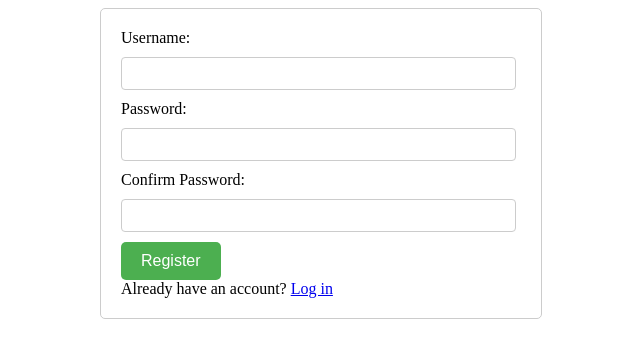
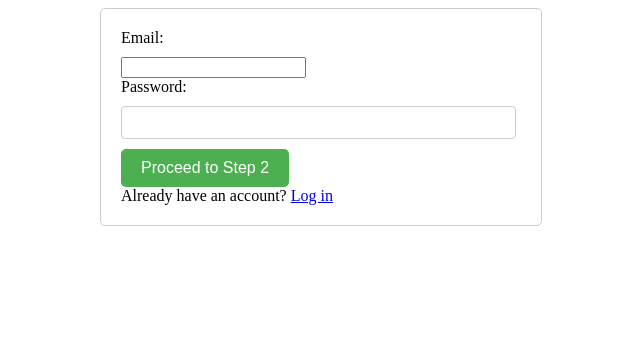
Before and after one commit to WRITAM96/micro-blog, a PHP site: page /register.php in a window 1280 px wide. Shown: the top 358 px of the page, without its empty margins (319-959 px from the left). Run offline with PHP 8.4, Linux system fonts and the light colour scheme.

Commit message:
#modified register.php

```diff
--- a/register.php
+++ b/register.php
@@ -8,29 +8,57 @@
         exit;
     }
 
-    // Check if the registration form has been submitted
-    if (isset($_POST['register'])) {
+    // Step 1: Get email and password from the user
+    if (isset($_POST['step1_submit'])) {
         // Include the database connection file
         require_once('connection.php');
 
         // Get the form data
-        $username = mysqli_real_escape_string($conn, trim($_POST['username']));
+        $email = mysqli_real_escape_string($conn, trim($_POST['email']));
         $password = mysqli_real_escape_string($conn, trim($_POST['password']));
-        $confirm_password = mysqli_real_escape_string($conn, trim($_POST['confirm_password']));
 
-        // Check if the password and confirm password match
-        if ($password != $confirm_password) {
-            $error = 'Password and confirm password do not match';
+        // Generate and send OTP to user's email
+        // Code to send OTP goes here
+
+        // Store the email and password in session variables
+        $_SESSION['register_email'] = $email;
+        $_SESSION['register_password'] = $password;
+
+        // Proceed to step 2: OTP verification
+        header('Location: verify_otp.php');
+        exit;
+
+        // Close the database connection
+        mysqli_close($conn);
+    }
+
+    // Step 2: Verify OTP and create the user account
+    if (isset($_POST['step2_submit'])) {
+        // Include the database connection file
+        require_once('connection.php');
+
+        // Get the form data
+        $otp = mysqli_real_escape_string($conn, trim($_POST['otp']));
+
+        // Validate the OTP
+        // Code to validate OTP goes here
+
+        if ($otp !== '123456') {
+            $error = 'Invalid OTP';
         } else {
-            // Check if the username already exists in the database
-            $query = "SELECT id FROM users WHERE username='$username'";
+            // Get email and password from session variables
+            $email = $_SESSION['register_email'];
+            $password = $_SESSION['register_password'];
+
+            // Check if the email already exists in the database
+            $query = "SELECT id FROM users WHERE email='$email'";
             $result = mysqli_query($conn, $query);
 
             if (mysqli_num_rows($result) > 0) {
-                $error = 'Username already exists';
+                $error = 'Email already exists';
             } else {
                 // Insert the new user into the database
-                $query = "INSERT INTO users (id, username, password, is_admin) VALUES (".substr(bin2hex(md5($password.$username)),0,5).", '$username', '$password', false)";
+                $query = "INSERT INTO users (email, password) VALUES ('$email', '$password')";
                 mysqli_query($conn, $query);
 
                 // Get the ID of the new user
@@ -39,8 +67,9 @@
                 // Set the user ID in the session variable
                 $_SESSION['user_id'] = $user_id;
 
-                // Redirect to the homepage
-                header('Location: index.php');
+                // Redirect to the homepage or the upload option interface
+                // Modify the following line according to your requirements
+                header('Location: upload_option.php');
                 exit;
             }
         }
@@ -63,25 +92,33 @@
         <div><?php echo $error; ?></div>
     <?php endif; ?>
 
+    <?php if (!isset($_POST['step2_submit'])): ?>
+        <!-- Step 1: Get email and password -->
         <form method="post" action="register.php">
             <div>
-            <label for="username">Username:</label>
-            <input type="text" id="username" name="username">
+                <label for="email">Email:</label>
+                <input type="email" id="email" name="email">
             </div>
             <div>
                 <label for="password">Password:</label>
                 <input type="password" id="password" name="password">
             </div>
             <div>
-            <label for="confirm_password">Confirm Password:</label>
-            <input type="password" id="confirm_password" name="confirm_password">
-        </div>
-        <div>
-            <input type="submit" name="register" value="Register">
+                <input type="submit" name="step1_submit" value="Proceed to Step 2">
             </div>
             <div>Already have an account? <a href="login.php">Log in</a></div>
         </form>
-
-    <div> </div>
+    <?php else: ?>
+        <!-- Step 2: Verify OTP -->
+        <form method="post" action="register.php">
+            <div>
+                <label for="otp">Enter OTP:</label>
+                <input type="text" id="otp" name="otp">
+            </div>
+            <div>
+                <input type="submit" name="step2_submit" value="Verify OTP">
+            </div>
+        </form>
+    <?php endif; ?>
 </body>
 </html>
```
Lines whose indentation alone changed are shown as unchanged.
